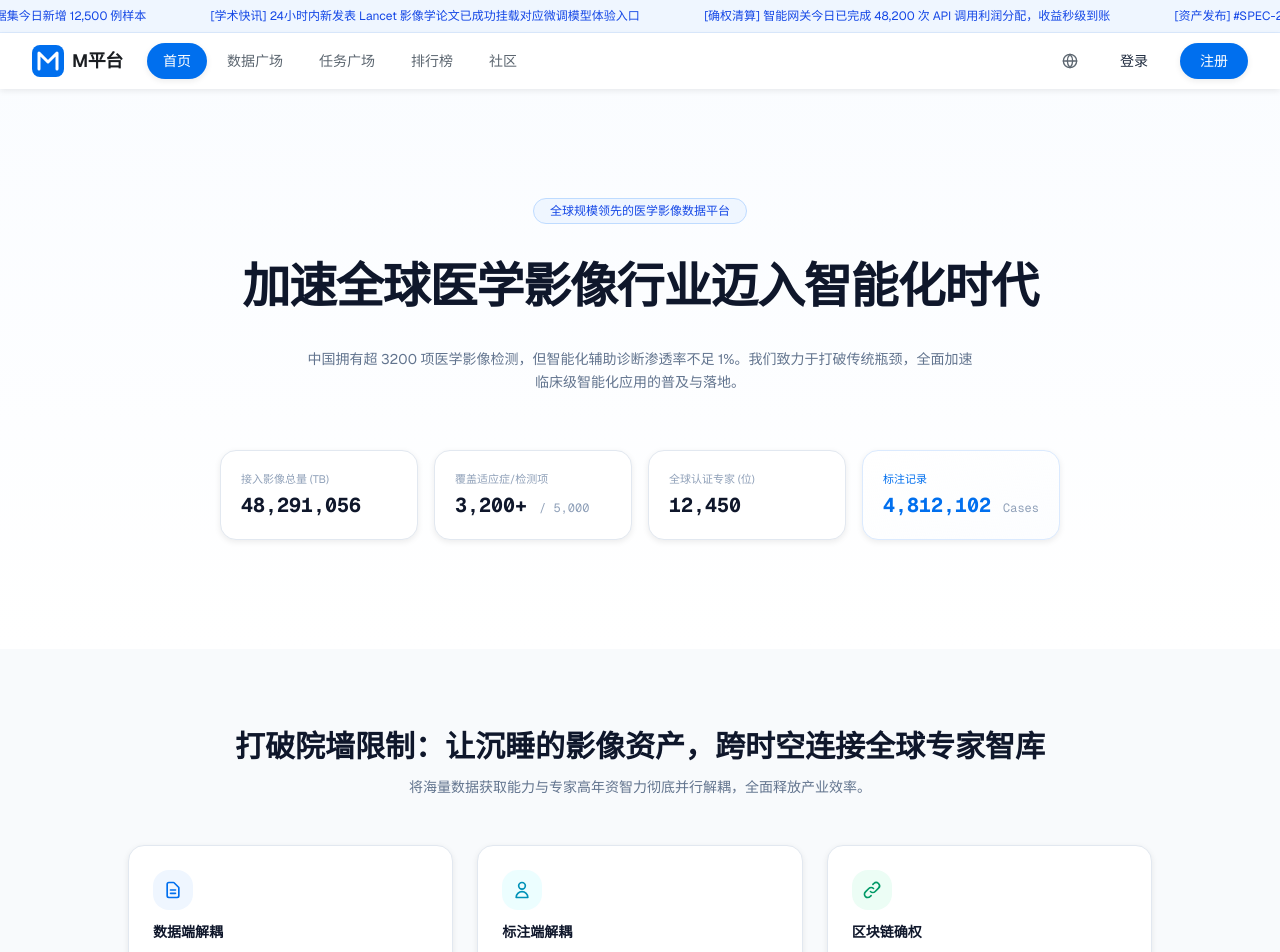
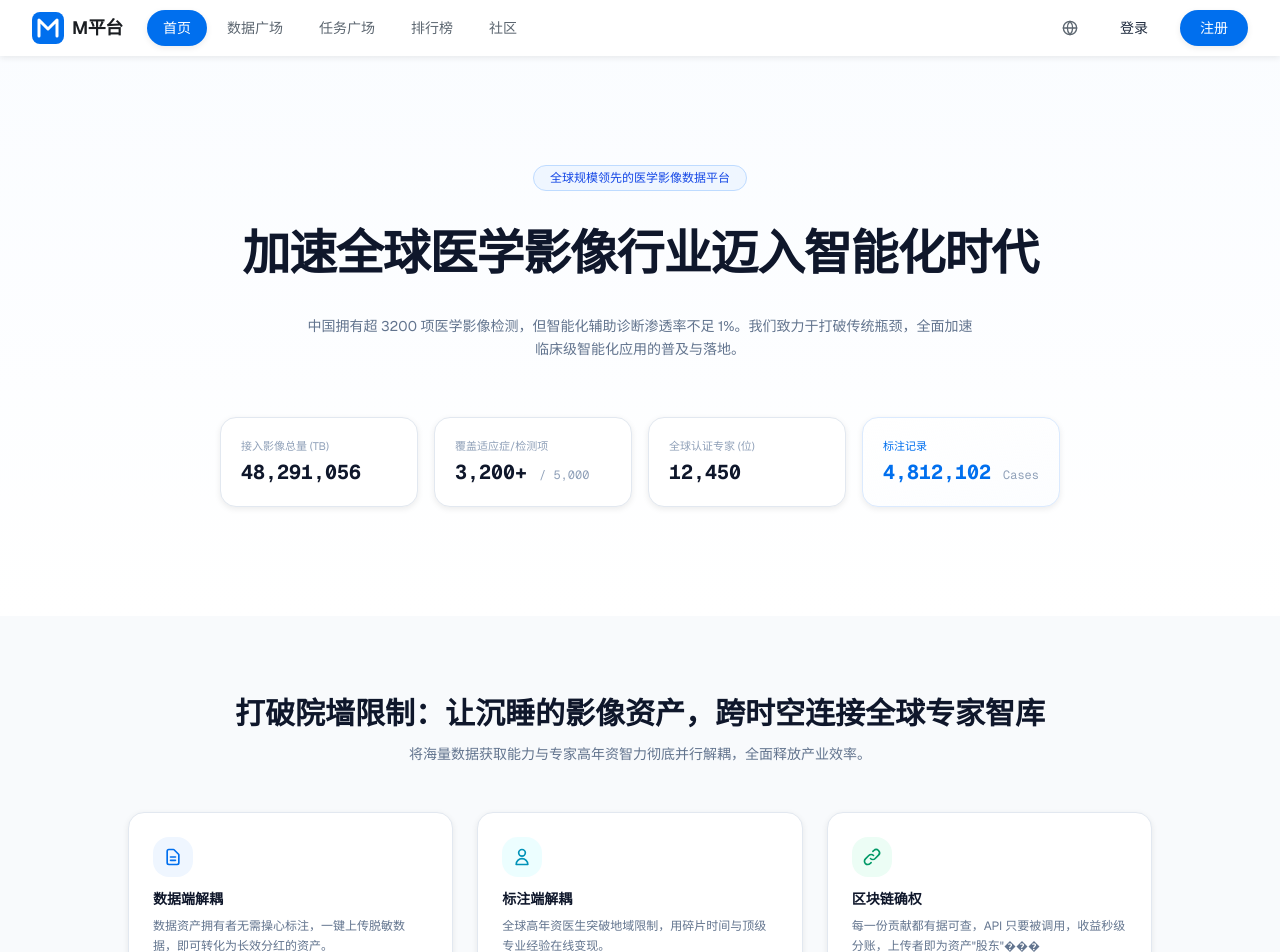
Before and after one commit to Nanqin112233/v0-m, a Next.js app: page / in a window 1280 px wide. Shown: the top 952 px of the page. Built offline with nearby package versions, Linux system fonts and the light colour scheme.

Commit message:
remove: top announcement banner
Delete 'announcements' array and related JSX rendering.

```diff
--- a/app/page.tsx
+++ b/app/page.tsx
@@ -21,13 +21,6 @@ const mockWallet = {
   locked: 15000,
   change: 2350,
 }
-
-// 跑马灯公告
-const announcements = [
-  "[资产发布] #SPEC-224 染色体非整倍体畸变数据集今日新增 12,500 例样本",
-  "[学术快讯] 24小时内新发表 Lancet 影像学论文已成功挂载对应微调模型体验入口",
-  "[确权清算] 智能网关今日已完成 48,200 次 API 调用利润分配，收益秒级到账",
-]
 
 // 排行榜轮播数据
 const boardData = [
@@ -141,20 +134,6 @@ export default function HomePage() {
 
   return (
     <div className="min-h-screen flex flex-col bg-white text-slate-800 font-sans antialiased selection:bg-primary selection:text-white">
-      {/* 跑马灯公告栏 */}
-      <div className="w-full bg-blue-50 border-b border-blue-100 py-2 text-xs text-blue-700 overflow-hidden select-none">
-        <div
-          className="flex animate-marquee whitespace-nowrap"
-          style={{
-            animation: "marquee 30s linear infinite",
-          }}
-        >
-          {[...announcements, ...announcements].map((text, i) => (
-            <span key={i} className="mx-8">{text}</span>
-          ))}
-        </div>
-      </div>
-
       {/* 顶部导航 */}
       <Header
         isLoggedIn={isLoggedIn}
@@ -205,7 +184,7 @@ export default function HomePage() {
                     ? "bg-blue-50 text-blue-700 border-blue-200"
                     : "bg-slate-100 text-slate-500 border-slate-200"
                 }`}>
-                  {channelType === "phone" ? "国内+86电信网关" :
+                  {channelType === "phone" ? "国内+86���信网关" :
                    channelType === "email" ? "海外全球加密邮箱分流" :
                    "请识别输入"}
                 </span>
@@ -346,7 +325,7 @@ export default function HomePage() {
                 </div>
                 <h3 className="font-bold text-slate-900 text-sm mt-3">区块链确权</h3>
                 <p className="text-xs text-slate-500 mt-2 leading-relaxed">
-                  {"每一份贡献都有据可查，API 只要被调用，收益秒级分账，上传者即为资产\"股东\"。"}
+                  {"每一份贡献都有据可查，API 只要被调用，收益秒级分账，上传者即为资产\"股东\"���"}
                 </p>
               </div>
               <div className="text-[11px] text-emerald-600 bg-emerald-50/50 border border-emerald-100 rounded-lg p-2 text-center font-medium">
```
